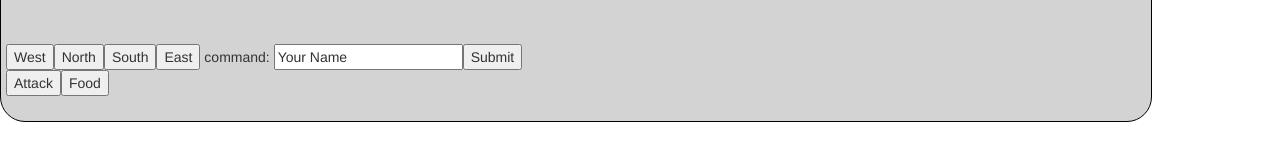
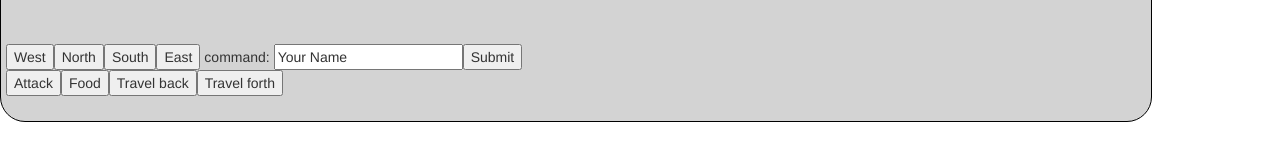
Before and after one commit to Diathorus/randwelt, an Angular app in the folder frontend/: page / in a window 1280 px wide. Shown: the part 342-502 px from the top of the page. Built offline with nearby package versions, Linux system fonts and the light colour scheme; no server answers.

Commit message:
sector memory management

```diff
--- a/frontend/src/app/ingame/ingame.component.html
+++ b/frontend/src/app/ingame/ingame.component.html
@@ -184,6 +184,8 @@
 
       <button (click)="onAttack()">Attack</button>
       <button (click)="onFood()">Food</button>
+      <button (click)="onDecreaseSector()">Travel back</button>
+      <button (click)="onIncreaseSector()">Travel forth</button>
 
       <br><br>
 
--- a/frontend/src/app/ingame/ingame.component.ts
+++ b/frontend/src/app/ingame/ingame.component.ts
@@ -1108,6 +1108,16 @@ export class IngameComponent implements OnInit
     if (false == this.blocked_timeout) this.requestHTTP("food");
   }
 
+  onDecreaseSector()
+  {
+    if (false == this.blocked_timeout) this.requestWorld("decreaseSector");
+  }
+
+  onIncreaseSector()
+  {
+    if (false == this.blocked_timeout) this.requestWorld("increaseSector");
+  }
+
   onGiveStrength()
   {
     this.requestHTTP("give_strength");
```
